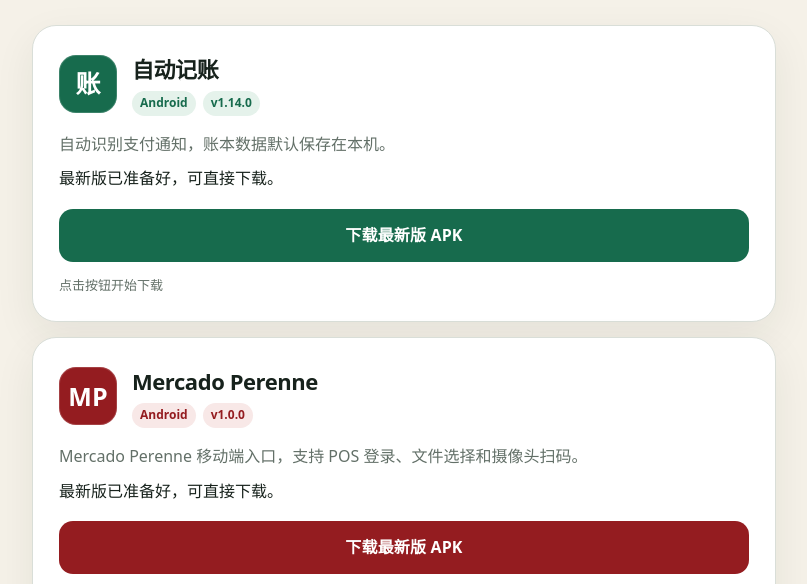
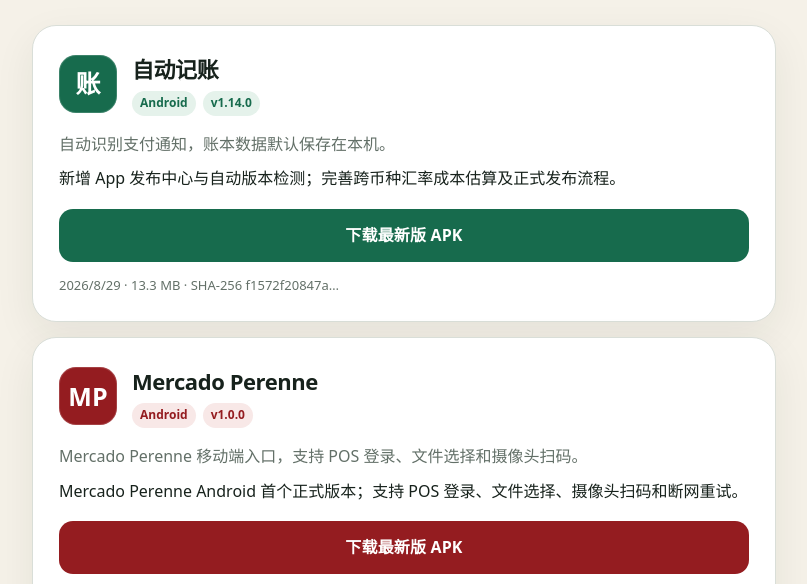
Before and after one commit to zjk20020616-ops/personal-app-releases, a plain HTML site: page index.html in a window 1280 px wide. Shown: the part 206-790 px from the top of the page, without its empty margins (236-1043 px from the left). Drawn offline with Linux system fonts and the light colour scheme; no server answers.

Commit message:
Publish bookkeeping and Mercado Perenne APKs

```diff
--- /dev/null
+++ b/downloads/bookkeeping-latest.json
@@ -0,0 +1,11 @@
+{
+  "applicationId": "com.localledger.app",
+  "versionCode": 19,
+  "versionName": "1.14.0",
+  "changelog": "新增 App 发布中心与自动版本检测；完善跨币种汇率成本估算及正式发布流程。",
+  "mandatory": false,
+  "downloadUrl": "https://zjk20020616-ops.github.io/personal-app-releases/downloads/bookkeeping-latest.apk",
+  "sha256": "f1572f20847aec35c18a15bbe77ed2f6077e84f439c890abf06f3152258204c5",
+  "fileSize": 13948909,
+  "publishedAt": "2026-08-29T04:45:00Z"
+}
--- /dev/null
+++ b/downloads/mercado-perenne-latest.json
@@ -0,0 +1,11 @@
+{
+  "applicationId": "com.mercadoperenne.app",
+  "versionCode": 1,
+  "versionName": "1.0.0",
+  "changelog": "Mercado Perenne Android 首个正式版本；支持 POS 登录、文件选择、摄像头扫码和断网重试。",
+  "mandatory": false,
+  "downloadUrl": "https://zjk20020616-ops.github.io/personal-app-releases/downloads/mercado-perenne-latest.apk",
+  "sha256": "edd6c633661c5a5fb423df1b036fd0c750a093aa51c1e01cbf4deadf0cd11ad5",
+  "fileSize": 716397,
+  "publishedAt": "2026-08-29T04:45:00Z"
+}
--- a/index.html
+++ b/index.html
@@ -29,12 +29,11 @@
   <footer>APK 使用固定证书签名，并在发布前校验包名、版本与 SHA-256。</footer>
 </main>
 <script>
-const owner='zjk20020616-ops',repo='personal-app-releases',tag='latest';
 const apps=[
   {slug:'bookkeeping',name:'自动记账',icon:'账',tone:'',description:'自动识别支付通知，账本数据默认保存在本机。',fallbackVersion:'1.14.0'},
   {slug:'mercado-perenne',name:'Mercado Perenne',icon:'MP',tone:'red',description:'Mercado Perenne 移动端入口，支持 POS 登录、文件选择和摄像头扫码。',fallbackVersion:'1.0.0'}
 ];
-const base=`https://github.com/${owner}/${repo}/releases/download/${tag}`;
+const base='https://zjk20020616-ops.github.io/personal-app-releases/downloads';
 const root=document.getElementById('apps');
 for(const app of apps){
   const card=document.createElement('article');card.className=`card ${app.tone}`;
```
Also changed, not shown: 3 other files.
